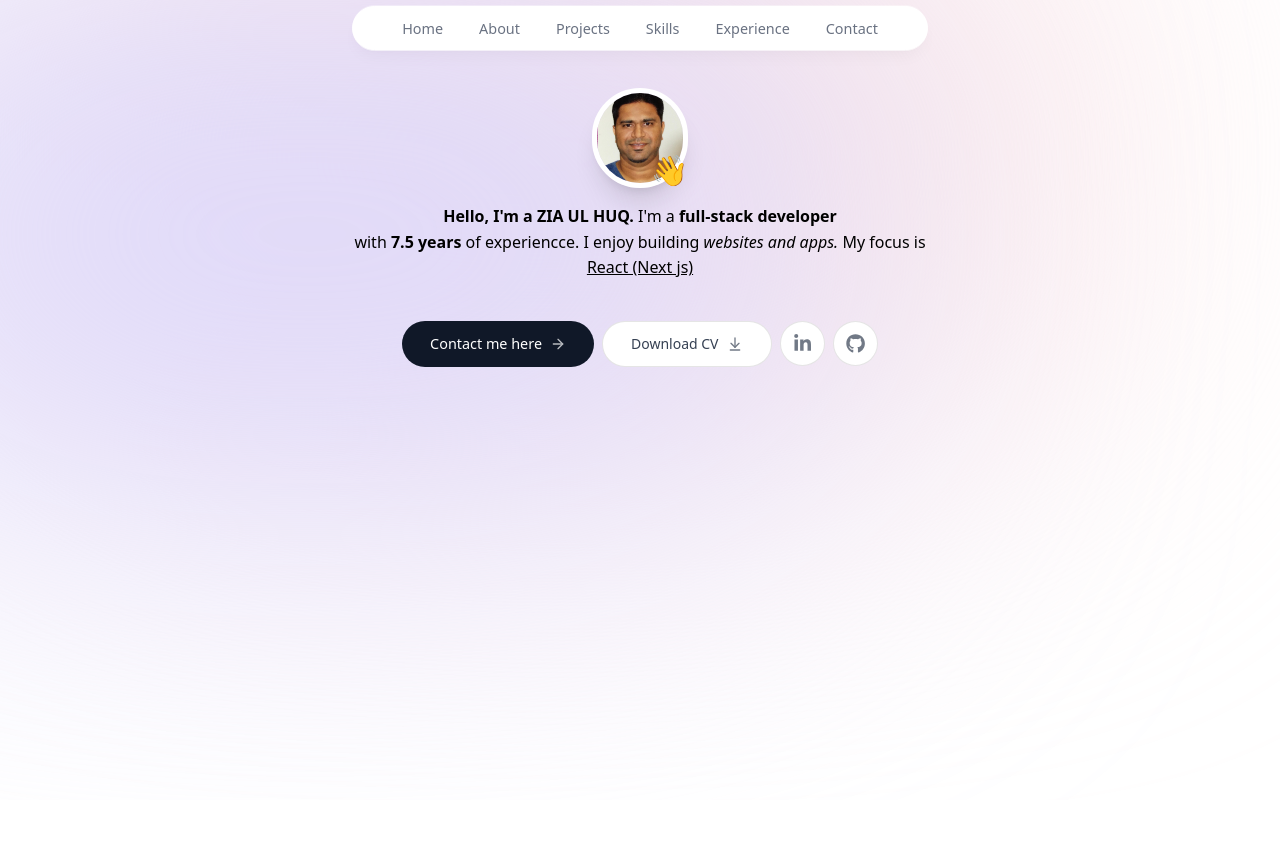
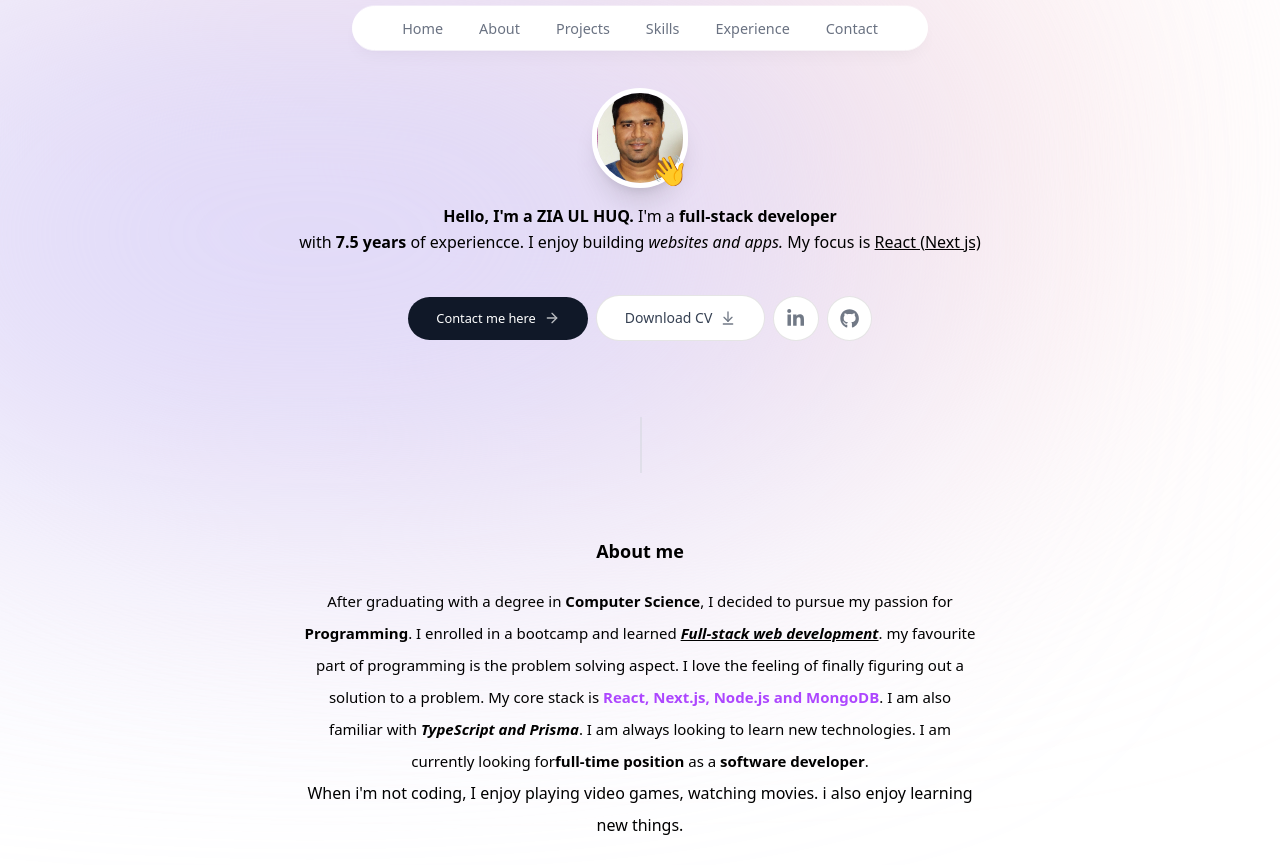
Before and after one commit to Ziaulhuq/ziaul_portfolio, a Next.js app: page / in a window 1280 px wide. Before the commit the page ends 800 px from the top, so only its background shows below. Built offline with nearby package versions, Linux system fonts and the light colour scheme.

Commit message:
adding buttons and about me

```diff
--- a/app/page.tsx
+++ b/app/page.tsx
@@ -1,9 +1,13 @@
+import About from "@/components/about";
 import Intro from "@/components/intro";
+import SectionDivider from "@/components/section-divider";
 
 export default function Home() {
   return (
-    <div className="px-4 sm:px-8 md:px-16 lg:px-32 xl:px-84">
+    <div className="flex gap-2 flex-col justify-center items-center">
       <Intro />
+      <SectionDivider />
+      <About />
     </div>
   );
 }
--- /dev/null
+++ b/components/about.tsx
@@ -0,0 +1,41 @@
+"use client";
+import React from "react";
+import { motion } from "framer-motion";
+
+const About = () => {
+  return (
+    <motion.section
+      className="text-center p-6 leading-8 max-w-[45rem]"
+      initial={{ opacity: 0, y: 100 }}
+      animate={{opacity: 1, y: 0}}
+    >
+      <h2 className="font-bold text-lg sm:mt-5 mt-[-40px] mb-5">About me</h2>
+      <p className="text-[15px]">
+        After graduating with a degree in{" "}
+        <span className="font-bold">Computer Science</span>, I decided to pursue
+        my passion for <span className="font-bold">Programming</span>. I
+        enrolled in a bootcamp and learned{" "}
+        <span className="font-bold italic underline">
+          Full-stack web development
+        </span>
+        . my favourite part of programming is the problem solving aspect. I love
+        the feeling of finally figuring out a solution to a problem. My core
+        stack is{" "}
+        <span className="font-bold text-purple-500 dark:text-sky-300">
+          React, Next.js, Node.js and MongoDB
+        </span>
+        . I am also familiar with{" "}
+        <span className="font-bold italic">TypeScript and Prisma</span>. I am
+        always looking to learn new technologies. I am currently looking for
+        <span className="font-bold">full-time position</span> as a{" "}
+        <span className="font-bold">software developer</span>.
+      </p>
+      <p>
+        When i'm not coding, I enjoy playing video games, watching movies. i
+        also enjoy learning new things.
+      </p>
+    </motion.section>
+  );
+};
+
+export default About;
--- a/components/header.tsx
+++ b/components/header.tsx
@@ -5,9 +5,9 @@ import { motion } from "framer-motion";
 import Link from "next/link";
 const Header = () => {
   return (
-    <header className="z-[999] relative ">
+    <header className="z-[99] relative ">
       <motion.div
-        className="fixed h-[7rem] left-1/2 w-full -translate-1/2 rounded-none border border-white opacity-40 bg-white bg-opacity-80 shadow-lg shadow-black/[0.03] backdrop-blur-[0.5rem] sm:top- sm:h-[2.8rem] sm:w-[36rem] sm:rounded-full"
+        className="fixed h-[10rem] left-1/2 w-full -translate-1/2 rounded-none border border-white opacity-40 bg-white bg-opacity-80 shadow-lg shadow-black/[0.03] backdrop-blur-[0.5rem] sm:top-7 sm:h-[2.8rem] sm:w-[36rem] sm:rounded-full"
         initial={{ y: -100, opacity: 0 }}
         animate={{ y: 0, opacity: 1 }}
       ></motion.div>
--- a/components/intro.tsx
+++ b/components/intro.tsx
@@ -18,6 +18,7 @@ const Intro = () => {
             animate={{ opacity: 1, scale: 1 }}
             transition={{
               type: "tween",
+              delay: 0.1,
               duration: 0.2,
             }}
           >
@@ -48,7 +49,7 @@ const Intro = () => {
       </div>
 
       <motion.p
-        className="mb-10 mt-4 px-4 text-md font-medium leading-[1.6] sm:text-l transition"
+        className="mb-10 mt-4 px-4 text-md font-medium !leading-[1.6] sm:text-l transition"
         initial={{ opacity: 0, y: 100 }}
         animate={{ opacity: 1, y: 0 }}
       >
@@ -64,16 +65,19 @@ const Intro = () => {
         className="flex flex-col sm:flex-row sm:flex-wrap items-center justify-center font-medium gap-2 transition"
         initial={{ opacity: 0, y: 100 }}
         animate={{ opacity: 1, y: 0 }}
-        transition={{ delay: 0.2 }}
       >
         <Link
           href=""
-          className="group bg-gray-900 flex items-center rounded-4xl gap-2 px-7 py-3 text-white text-[0.9rem] outline-none focus:scale-110 hover:scale-110 cursor-pointer hover:bg-gray-950 active:scale-105 transition"
+          className="group bg-gray-900 flex items-center rounded-4xl gap-2 px-7 py-3 text-white text-[0.8rem] outline-none font-medium focus:scale-110 hover:scale-110 cursor-pointer hover:bg-gray-950 active:scale-105 transition"
         >
           Contact me here
           <ArrowRight className="size-4 opacity-70 group-hover:translate-x-1 transition" />
         </Link>
-        <a className="group bg-white text-gray-700 flex items-center gap-2 px-7 py-3 outline-none focus:scale-110 hover:scale-110 active:scale-110 text-sm rounded-4xl cursor-pointer border border-black/10 transition">
+        <a
+          className="group bg-white text-gray-700 flex items-center gap-2 px-7 py-3 outline-none focus:scale-110 hover:scale-110 active:scale-110 text-sm rounded-4xl cursor-pointer border border-black/10 transition"
+          href="/CV.pdf"
+          download
+        >
           Download CV{" "}
           <ArrowDownToLine className="group size-4 opacity-70 group-hover:translate-y-1" />
         </a>
--- /dev/null
+++ b/components/section-divider.tsx
@@ -0,0 +1,15 @@
+"use client";
+import { motion } from "framer-motion";
+
+const SectionDivider = () => {
+  return (
+    <motion.div
+      className="w-[1px] z-[999] h-14 my-10 bg-gray-300 rounded-full translate-1/2 hidden sm:block"
+      initial={{ opacity: 0, y: 100 }}
+      animate={{ opacity: 1, y: 0 }}
+      transition={{ delay: 0.125, duration: 0.4 }}
+    ></motion.div>
+  );
+};
+
+export default SectionDivider;
```
